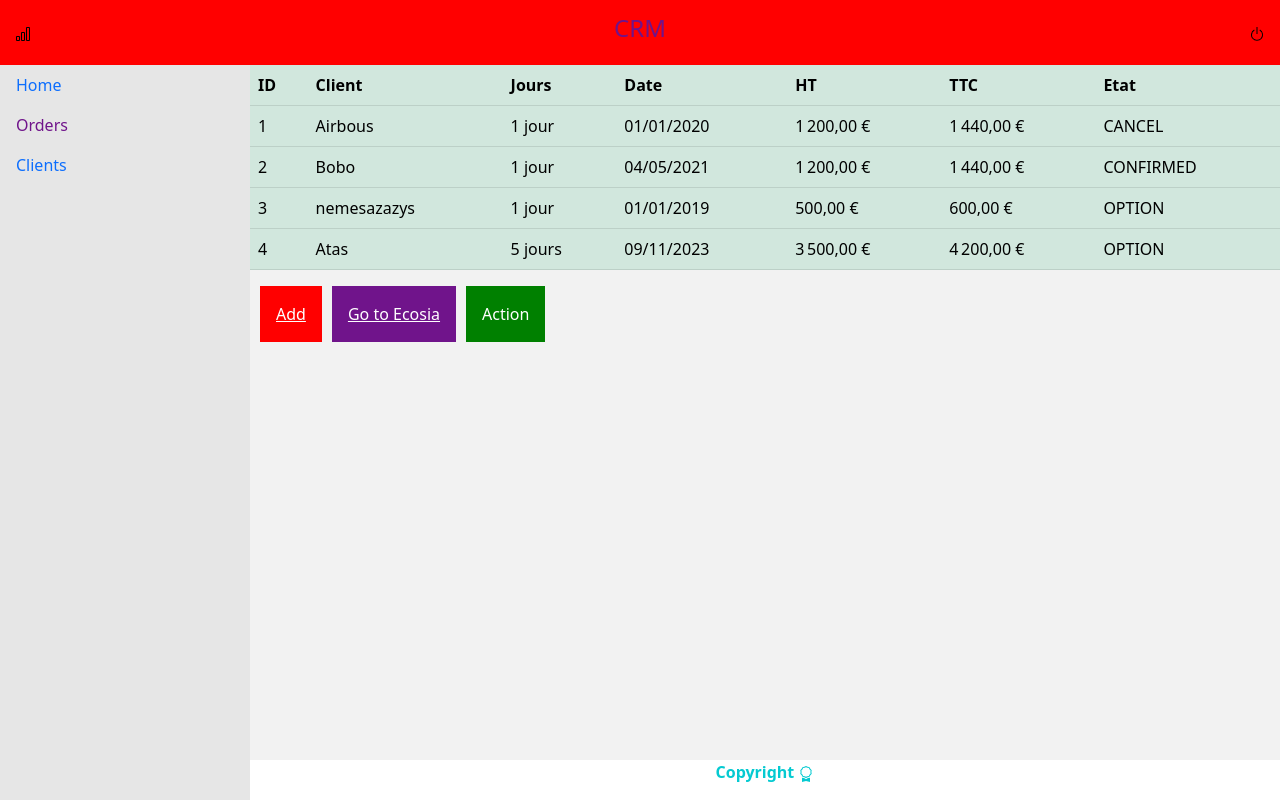
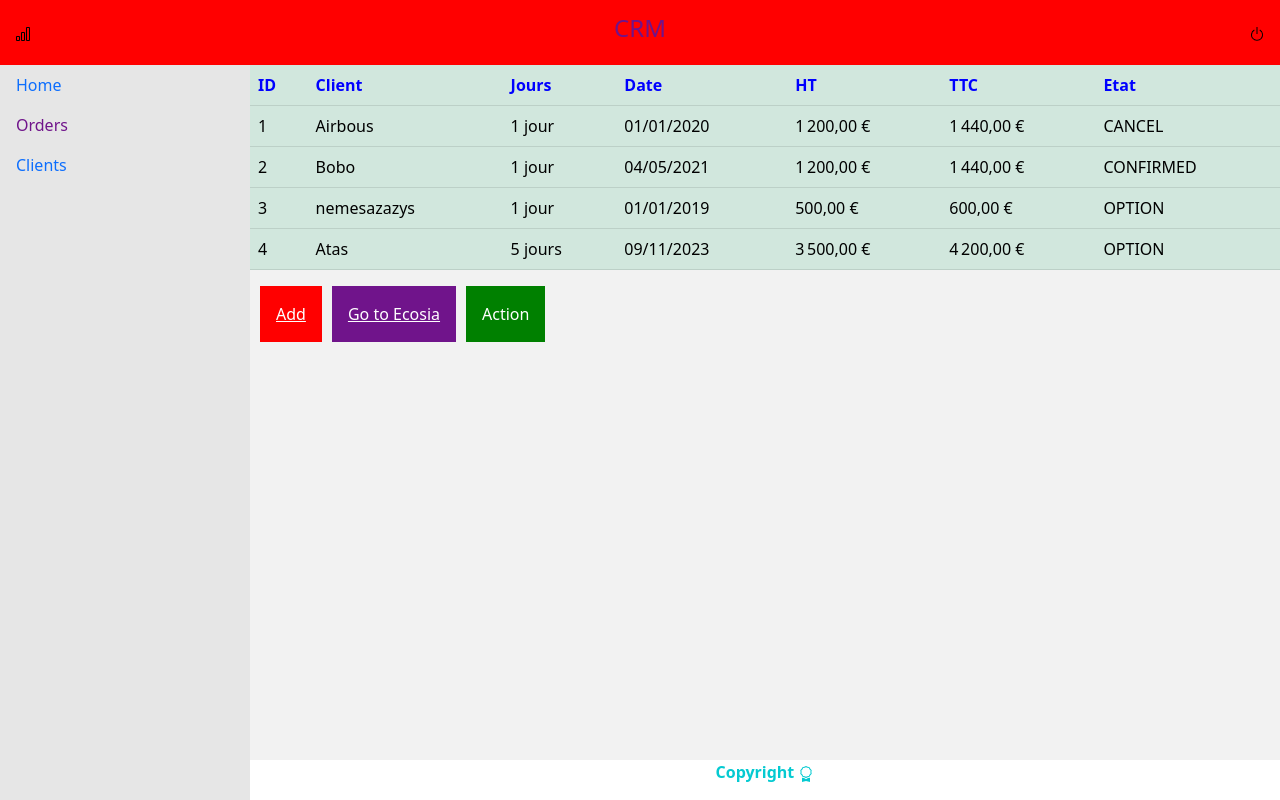
Before and after one commit to Absink/angular-app, an Angular app: page /orders in a window 1280 px wide. Built offline with nearby package versions, Linux system fonts and the light colour scheme; data requests are answered from the project's data file; sample sign-in values are in the browser's storage.

Commit message:
Add directive ngClass

```diff
--- a/src/app/shared/components/table-light/table-light.component.html
+++ b/src/app/shared/components/table-light/table-light.component.html
@@ -1,7 +1,12 @@
 <table class="table table-success">
   <thead>
     <tr>
-      <th *ngFor="let h of headers">{{ h }}</th>
+      <th *ngFor="let h of headers" [ngClass]=" {
+        'color1': colorHeaders == 'basic',
+        'color2': colorHeaders == 'red',
+        'color3': colorHeaders == 'green'
+      }
+      ">{{ h }}</th>
     </tr>
   </thead>
   <tbody>
--- a/src/app/shared/components/table-light/table-light.component.scss
+++ b/src/app/shared/components/table-light/table-light.component.scss
@@ -19,3 +19,16 @@
 .days {
   color: $color-error;
 }
+
+
+.color1 {
+  color: blue;
+}
+
+.color2 {
+  color: red;
+}
+
+.color3 {
+  color: green;
+}
--- a/src/app/shared/components/table-light/table-light.component.ts
+++ b/src/app/shared/components/table-light/table-light.component.ts
@@ -8,5 +8,6 @@ import { Component, Input } from '@angular/core';
 export class TableLightComponent {
 
   @Input() headers: string[] = [];
+  @Input() colorHeaders: string = 'basic';
 
 }
```
